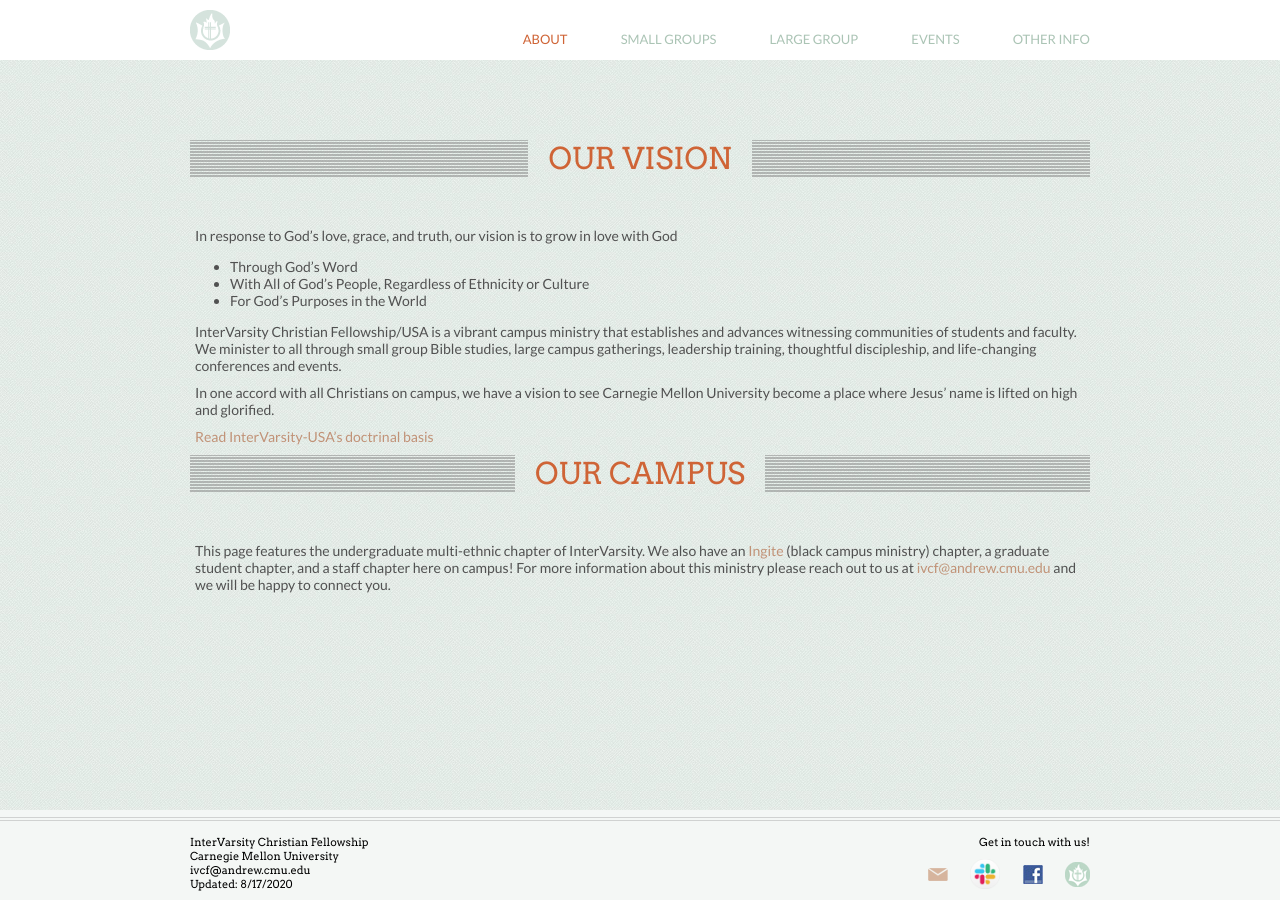
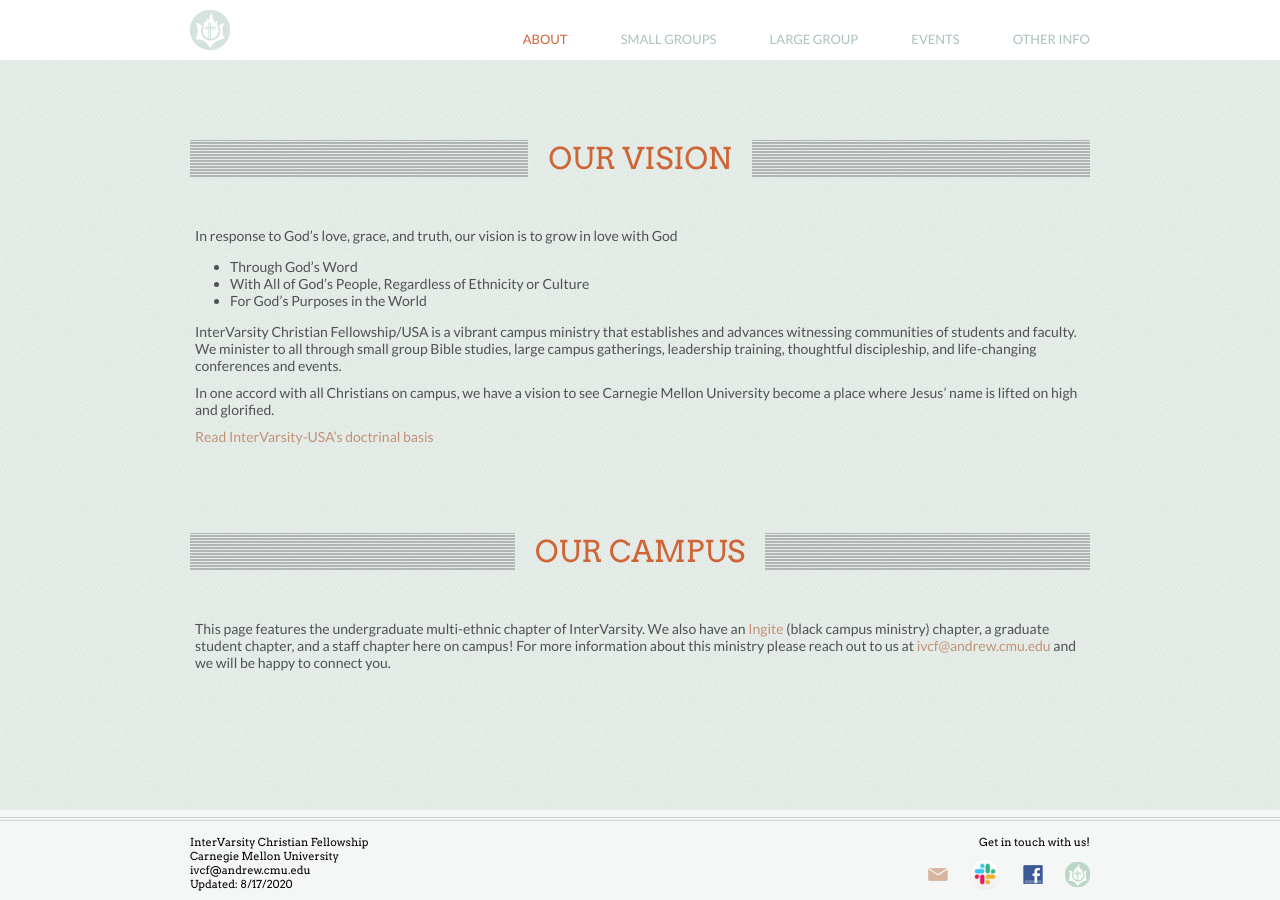
Before and after one commit to ivcf-cmu/ivcf-cmu.github.io, a Jekyll site: the page built from about.md, in a window 1280 px wide. Built offline with Jekyll 4.4.1, drawn with Linux system fonts in a browser that asks for light colours.

Commit message:
updating spacing

```diff
--- a/about.md
+++ b/about.md
@@ -15,7 +15,7 @@
 
 <a href="https://intervarsity.org/about-us/what-we-believe" target="_blank">Read InterVarsity-USA's doctrinal basis</a>
 
-
+<br/><br/><br/><br/>
 <header class="section-header">
 	<h1>OUR CAMPUS</h1>
 </header>
```
Also changed, not shown: largegroup.md (+1 -0 lines).
